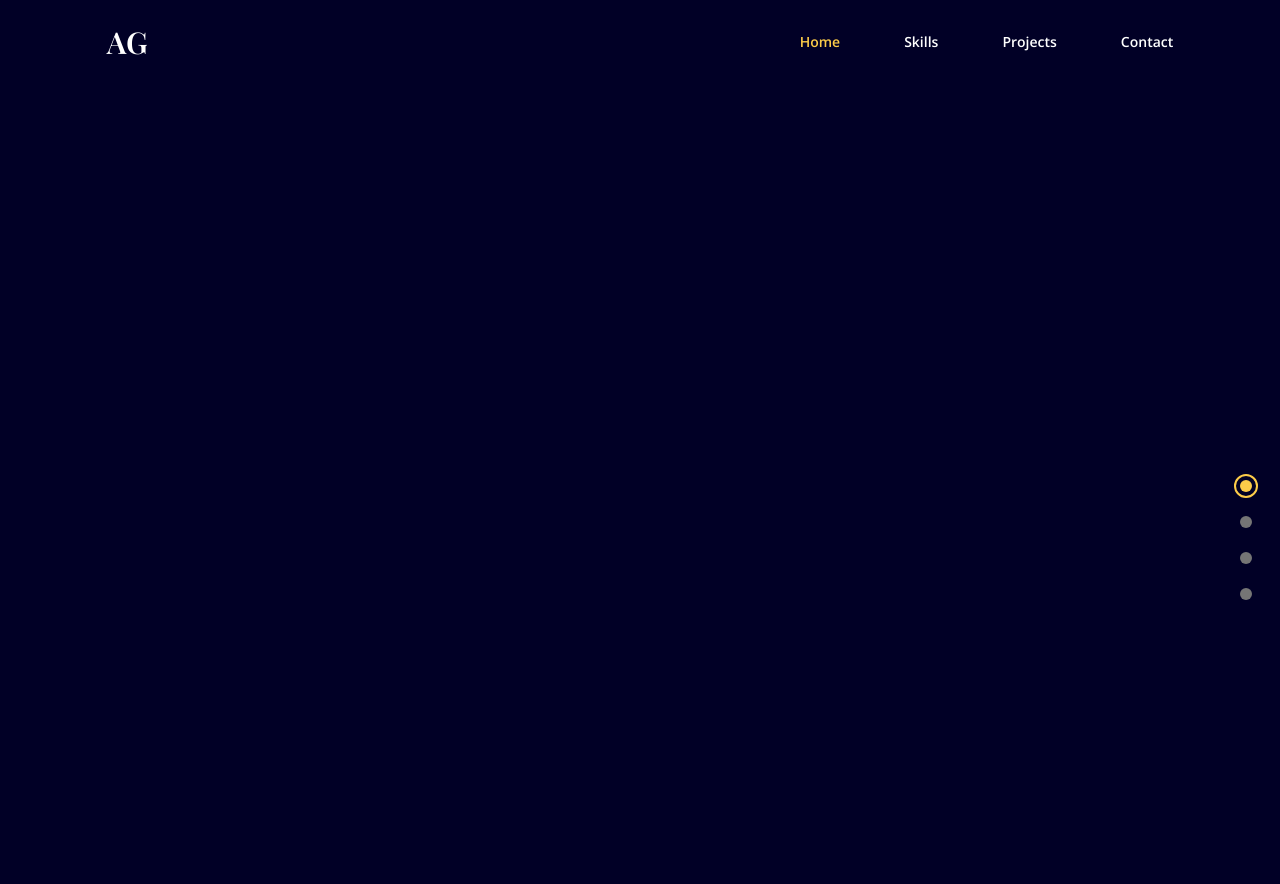
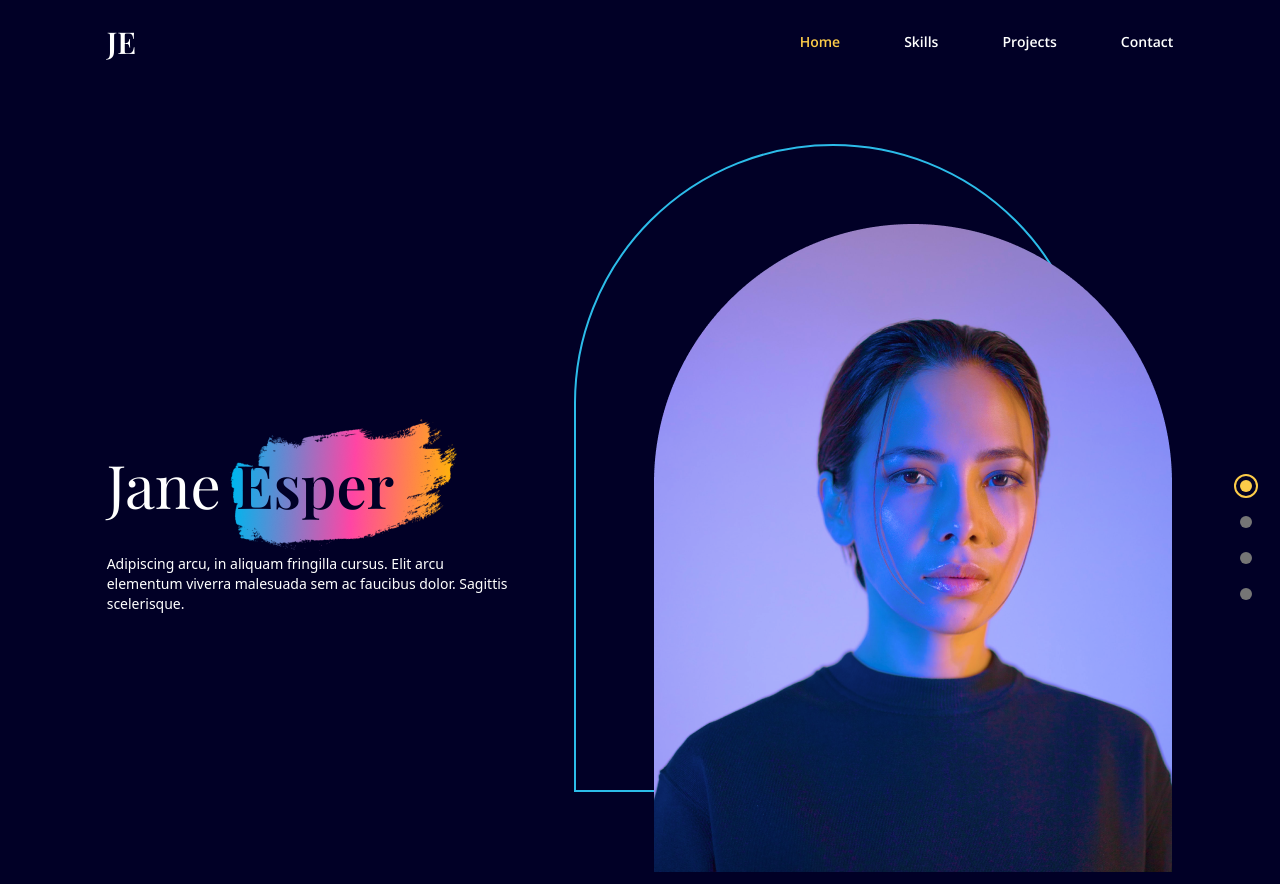
Before and after one commit to leandrofahur/graphic-designer-portfolio, a React (Vite) app in the folder web/: page / in a window 1280 px wide. Built offline with nearby package versions, Linux system fonts and the light colour scheme.

Commit message:
first section of landing

```diff
--- a/web/src/App.tsx
+++ b/web/src/App.tsx
@@ -1,6 +1,7 @@
 import { useEffect, useState } from "react";
 import { DotGroup } from "./components/DotGroup/DotGroup";
 import { Navbar } from "./components/Navbar/Navbar.component";
+import { Landing } from "./pages/Landing/Landing";
 import { useMediaQuery } from "./hooks/useMediaQuery";
 import "./styles/global.css";
 
@@ -30,6 +31,7 @@
         selectedPage={selectedPage}
         setSelectedPage={setSelectedPage}
       />
+
       <div className="w-5/6 mx-auto md:h-full">
         {isAboveMediumScreens && (
           <DotGroup
@@ -37,6 +39,7 @@
             setSelectedPage={setSelectedPage}
           />
         )}
+        <Landing setSelectedPage={setSelectedPage} />
       </div>
     </div>
   );
--- a/web/src/components/DotGroup/DotGroup.tsx
+++ b/web/src/components/DotGroup/DotGroup.tsx
@@ -20,7 +20,7 @@
           className={`${
             selectedPage === link ? selectedStyles : "bg-dark-grey"
           } w-3 h-3 rounded-full`}
-          href={`${link}`}
+          href={`#${link}`}
           onClick={() => setSelectedPage(link)}
         />
       ))}
--- a/web/src/components/Navbar/Navbar.component.tsx
+++ b/web/src/components/Navbar/Navbar.component.tsx
@@ -45,7 +45,7 @@
   return (
     <nav className={`z-40 w-full top-0 py-6 ${navbarBackground}`}>
       <div className="flex items-center justify-between mx-auto w-5/6">
-        <h4 className="font-playfair text-3xl font-bold">AG</h4>
+        <h4 className="font-playfair text-3xl font-bold">JE</h4>
 
         {isAboveMediumScreens ? (
           <div className="flex justify-between gap-16 font-opensans text-sm font-semibold">
@@ -69,7 +69,7 @@
         )}
 
         {/* Mobile Menu Popup */}
-        {!isAboveMediumScreens && !isMenuToggled && (
+        {!isAboveMediumScreens && isMenuToggled && (
           <div className="fixed right-0 bottom-0 h-full bg-blue w-[300px]">
             <div className="flex justify-end p-12">
               <button onClick={() => setIsMenuToggled(!isMenuToggled)}>
--- /dev/null
+++ b/web/src/pages/Landing/Landing.tsx
@@ -0,0 +1,68 @@
+import { motion } from "framer-motion";
+import AnchorLink from "react-anchor-link-smooth-scroll";
+import ProfileImage from "../../assets/profile-image.png";
+import { useMediaQuery } from "../../hooks/useMediaQuery";
+
+interface LandingProps {
+  setSelectedPage: (value: string) => void; //React.Dispatch<React.SetStateAction<string>>
+}
+
+export function Landing(props: LandingProps) {
+  const { setSelectedPage } = props;
+  const isAboveMediumScreens = useMediaQuery("(min-width: 1060px)");
+
+  return (
+    <section
+      id="home"
+      className="md:flex md:justify-between md:items-center gap-16 md:h-full py-10"
+    >
+      <div className="basis-3/5 z-10 mt-16 md:mt-32 flex justify-center md:order-2">
+        {isAboveMediumScreens ? (
+          <div
+            className="relative z-0 ml-20 before:absolute before:-top-20 before:-left-20 before:rounded-t-[400px]
+          before:w-full before:max-w-[400px] md:before:max-w-[600px] before:h-full before:border-2 before:border-blue before:z-[-1]"
+          >
+            <img
+              alt="profile"
+              src={ProfileImage}
+              className="hover:filter hover:saturate-200 transition duration-500 z-10 w-full max-w-[400px] md:max-w-[600px]"
+            />
+          </div>
+        ) : (
+          <img
+            alt="profile"
+            className="hover:filter hover:saturate-200 transition duration-500 z-10 w-full max-w-[400px] md:max-w-[600px]"
+            src={ProfileImage}
+          />
+        )}
+      </div>
+      <div className="z-30 basis-2/5 mt-12 md:mt-32">
+        <motion.div
+          initial="hidden"
+          whileInView="visible"
+          viewport={{ once: true, amount: 0.5 }}
+          transition={{ duration: 0.5 }}
+          variants={{
+            hidden: { opacity: 0, x: -50 },
+            visible: { opacity: 1, x: 0 },
+          }}
+        >
+          <p className="text-6xl font-playfair z-10 text-center md:text-start">
+            Jane {""}
+            <span
+              className="xs:relative xs:text-deep-blue xs:font-semibold z-20 xs:before:content-brush
+              before:absolute before:-left-[25px] before:-top-[70px] before:z-[-1]"
+            >
+              Esper
+            </span>
+          </p>
+
+          <p className="mt-10 mb-7 text-sm text-center md:text-start">
+            Adipiscing arcu, in aliquam fringilla cursus. Elit arcu elementum
+            viverra malesuada sem ac faucibus dolor. Sagittis scelerisque.
+          </p>
+        </motion.div>
+      </div>
+    </section>
+  );
+}
--- a/web/tailwind.config.cjs
+++ b/web/tailwind.config.cjs
@@ -25,10 +25,10 @@
         opensans: ["Open Sans", "sans-serif"],
       },
       content: {
-        brush: "url('./assets/brush.png')",
-        person1: "url('./assets/person-1.png')",
-        person2: "url('./assets/person-2.png')",
-        person3: "url('./assets/person-3.png')",
+        brush: "url('../assets/brush.png')",
+        person1: "url('../assets/person-1.png')",
+        person2: "url('../assets/person-2.png')",
+        person3: "url('../assets/person-3.png')",
       },
     },
     screens: {
```
